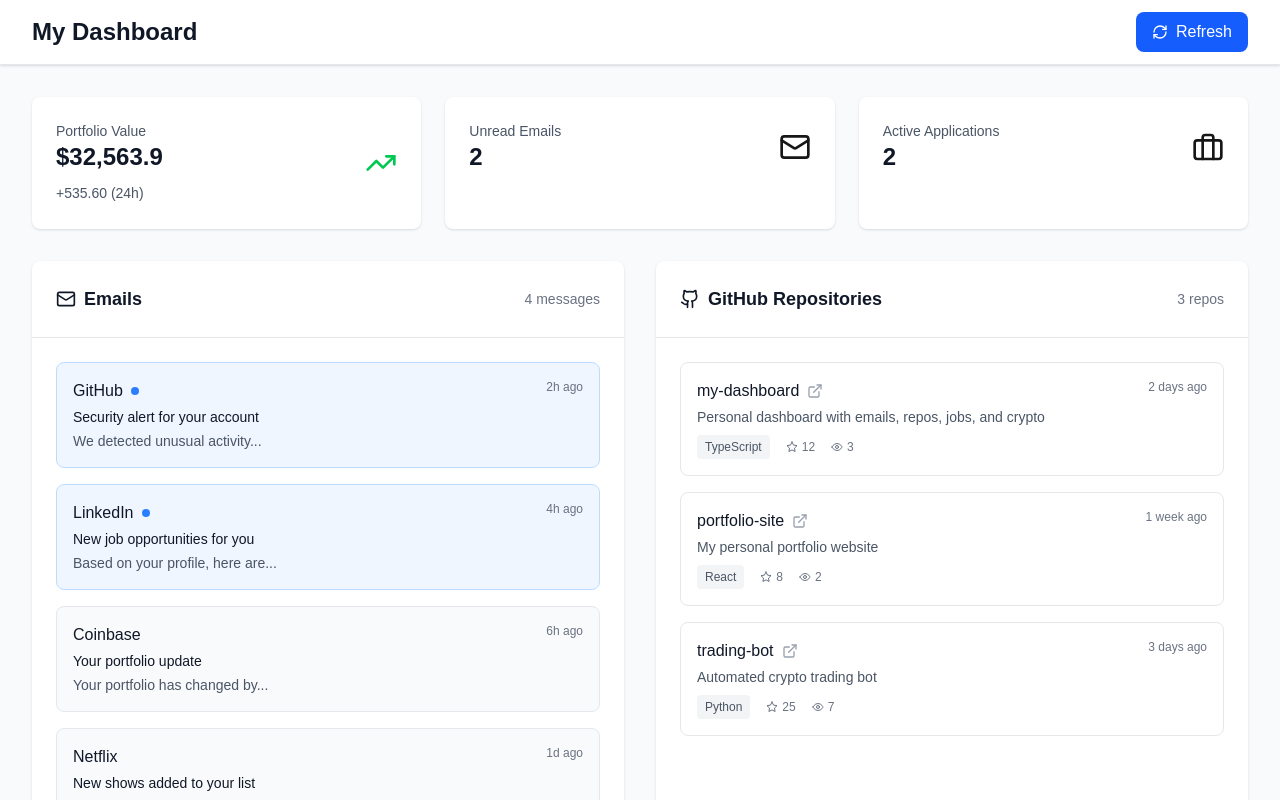
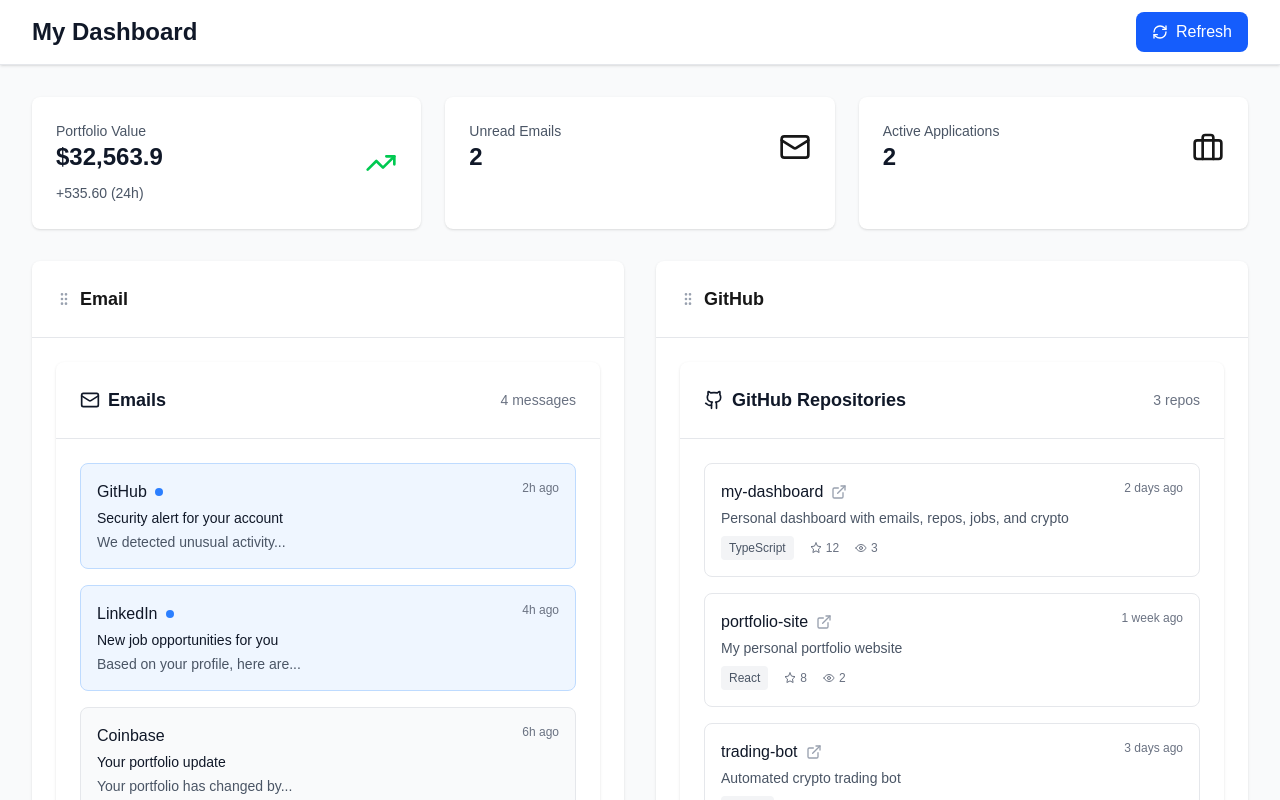
Before and after one commit to rmcguiness/my-dashboard, a Next.js app: page / in a window 1280 px wide. Shown: the top 800 px of the page. Built offline with nearby package versions, Linux system fonts and the light colour scheme.

Commit message:
created draggable components

```diff
--- a/src/app/components/CryptoSection.tsx
+++ b/src/app/components/CryptoSection.tsx
@@ -3,7 +3,7 @@
 import { CardHeader } from '@/components/ui/CardHeader';
 import { CryptoAsset } from '@/types/dashboard';
 
-interface CryptoSectionProps {
+export interface CryptoSectionProps {
     crypto: CryptoAsset[];
 }
 
--- a/src/app/components/DashboardHeader.tsx
+++ b/src/app/components/DashboardHeader.tsx
@@ -3,7 +3,7 @@
 import { RefreshCw } from 'lucide-react';
 import { Button } from '@/components/ui/Button';
 
-interface DashboardHeaderProps {
+export interface DashboardHeaderProps {
     onRefresh: () => void;
     loading: boolean;
 }
--- a/src/app/components/EmailSection.tsx
+++ b/src/app/components/EmailSection.tsx
@@ -3,7 +3,7 @@
 import { CardHeader } from '@/components/ui/CardHeader';
 import { Email } from '@/types/dashboard';
 
-interface EmailSectionProps {
+export interface EmailSectionProps {
     emails: Email[];
 }
 
--- a/src/app/components/GitHubSection.tsx
+++ b/src/app/components/GitHubSection.tsx
@@ -4,7 +4,7 @@
 import { CardHeader } from '@/components/ui/CardHeader';
 import { GitHubRepo } from '@/types/dashboard';
 
-interface GitHubSectionProps {
+export interface GitHubSectionProps {
     repos: GitHubRepo[];
 }
 
--- a/src/app/components/JobSection.tsx
+++ b/src/app/components/JobSection.tsx
@@ -3,7 +3,7 @@
 import { CardHeader } from '@/components/ui/CardHeader';
 import { JobApplication } from '@/types/dashboard';
 
-interface JobSectionProps {
+export interface JobSectionProps {
     jobs: JobApplication[];
 }
 
--- a/src/app/components/PortfolioSummary.tsx
+++ b/src/app/components/PortfolioSummary.tsx
@@ -2,7 +2,7 @@
 import { StatCard } from '@/components/ui/StatCard';
 import { Email, JobApplication, CryptoAsset } from '@/types/dashboard';
 
-interface PortfolioSummaryProps {
+export interface PortfolioSummaryProps {
     emails: Email[];
     jobs: JobApplication[];
     crypto: CryptoAsset[];
--- a/src/app/layout.tsx
+++ b/src/app/layout.tsx
@@ -25,7 +25,7 @@
   return (
     <html lang="en">
       <body
-        className={`${geistSans.variable} ${geistMono.variable} bg-gray-50 dark:bg-gray-900 antialiased`}
+        className={`${geistSans.variable} ${geistMono.variable} bg-gray-50 dark:bg-gray-900 overscroll-none antialiased`}
       >
         {children}
       </body>
--- a/src/app/page.tsx
+++ b/src/app/page.tsx
@@ -4,9 +4,11 @@
 import { DashboardHeader } from './components/DashboardHeader';
 import { PortfolioSummary } from './components/PortfolioSummary';
 import { EmailSection } from './components/EmailSection';
-import { GitHubSection } from './components/GithubSection';
+import { GitHubSection } from './components/GitHubSection';
 import { JobSection } from './components/JobSection';
 import { CryptoSection } from './components/CryptoSection';
+import { DraggableSection } from '../components/ui/DraggableSection';
+import { useDragAndDrop, DraggableSection as DraggableSectionType } from '../hooks/useDragAndDrop';
 import { Email, GitHubRepo, JobApplication, CryptoAsset } from '@/types/dashboard';
 import { mockEmails, mockRepos, mockJobs, mockCrypto } from '@/data/mockData';
 
@@ -16,6 +18,42 @@
   const [jobs, setJobs] = useState<JobApplication[]>(mockJobs);
   const [crypto, setCrypto] = useState<CryptoAsset[]>(mockCrypto);
   const [loading, setLoading] = useState(false);
+
+  const initialSections: DraggableSectionType[] = [
+    {
+      id: 'email',
+      title: 'Email',
+      component: EmailSection,
+      props: { emails },
+    },
+    {
+      id: 'github',
+      title: 'GitHub',
+      component: GitHubSection,
+      props: { repos },
+    },
+    {
+      id: 'jobs',
+      title: 'Job Applications',
+      component: JobSection,
+      props: { jobs },
+    },
+    {
+      id: 'crypto',
+      title: 'Crypto Portfolio',
+      component: CryptoSection,
+      props: { crypto },
+    },
+  ];
+
+  const {
+    sections,
+    draggedIndex,
+    handleDragStart,
+    handleDragOver,
+    handleDrop,
+    handleDragEnd,
+  } = useDragAndDrop(initialSections);
 
   const refreshData = async () => {
     setLoading(true);
@@ -32,10 +70,24 @@
         <PortfolioSummary emails={emails} jobs={jobs} crypto={crypto} />
 
         <div className="grid grid-cols-1 lg:grid-cols-2 gap-8">
-          <EmailSection emails={emails} />
-          <GitHubSection repos={repos} />
-          <JobSection jobs={jobs} />
-          <CryptoSection crypto={crypto} />
+          {sections.map((section, index) => {
+            const Component = section.component;
+            return (
+              <DraggableSection
+                key={section.id}
+                id={section.id}
+                title={section.title}
+                isDragging={draggedIndex === index}
+                onDragStart={(e) => handleDragStart(index)}
+                onDragOver={handleDragOver}
+                onDrop={(e) => handleDrop(index)}
+                onDragEnd={handleDragEnd}
+              >
+                {/* eslint-disable-next-line @typescript-eslint/no-explicit-any */}
+                <Component {...(section.props as any)} />
+              </DraggableSection>
+            );
+          })}
         </div>
       </main>
     </div>
--- /dev/null
+++ b/src/components/ui/DraggableSection.tsx
@@ -0,0 +1,47 @@
+import React from 'react';
+import { Card } from './Card';
+import { GripVertical } from 'lucide-react';
+
+interface DraggableSectionProps {
+    id: string;
+    title: string;
+    children: React.ReactNode;
+    isDragging: boolean;
+    onDragStart: (e: React.DragEvent) => void;
+    onDragOver: (e: React.DragEvent) => void;
+    onDrop: (e: React.DragEvent) => void;
+    onDragEnd: (e: React.DragEvent) => void;
+}
+
+export const DraggableSection: React.FC<DraggableSectionProps> = ({
+    id,
+    title,
+    children,
+    isDragging,
+    onDragStart,
+    onDragOver,
+    onDrop,
+    onDragEnd,
+}) => {
+    return (
+        <div
+            draggable
+            onDragStart={onDragStart}
+            onDragOver={onDragOver}
+            onDrop={onDrop}
+            onDragEnd={onDragEnd}
+            className={`transition-all duration-200 ${isDragging ? 'opacity-50 scale-95' : 'opacity-100 scale-100'
+                }`}
+        >
+            <Card className="h-full">
+                <div className="p-6 border-b border-gray-200 dark:border-gray-700 cursor-move select-none">
+                    <div className="flex items-center gap-2">
+                        <GripVertical className="w-4 h-4 text-gray-400" />
+                        <h3 className="text-lg font-semibold">{title}</h3>
+                    </div>
+                </div>
+                <div className="p-6">{children}</div>
+            </Card>
+        </div>
+    );
+};
--- /dev/null
+++ b/src/hooks/useDragAndDrop.ts
@@ -0,0 +1,62 @@
+import { CryptoSectionProps } from '@/app/components/CryptoSection';
+import { EmailSectionProps } from '@/app/components/EmailSection';
+import { GitHubSectionProps } from '@/app/components/GitHubSection';
+import { JobSectionProps } from '@/app/components/JobSection';
+import { useState, useCallback } from 'react';
+
+export interface DraggableSection {
+	id: string;
+	title: string;
+	component:
+		| ((props: EmailSectionProps) => React.ReactNode)
+		| ((props: CryptoSectionProps) => React.ReactNode)
+		| ((props: GitHubSectionProps) => React.ReactNode)
+		| ((props: JobSectionProps) => React.ReactNode);
+	props:
+		| EmailSectionProps
+		| CryptoSectionProps
+		| GitHubSectionProps
+		| JobSectionProps;
+}
+
+export const useDragAndDrop = (initialSections: DraggableSection[]) => {
+	const [sections, setSections] = useState<DraggableSection[]>(initialSections);
+	const [draggedIndex, setDraggedIndex] = useState<number | null>(null);
+
+	const handleDragStart = useCallback((index: number) => {
+		setDraggedIndex(index);
+	}, []);
+
+	const handleDragOver = useCallback((e: React.DragEvent) => {
+		e.preventDefault();
+	}, []);
+
+	const handleDrop = useCallback(
+		(dropIndex: number) => {
+			if (draggedIndex === null || draggedIndex === dropIndex) return;
+
+			setSections((prevSections) => {
+				const newSections = [...prevSections];
+				const [draggedSection] = newSections.splice(draggedIndex, 1);
+				newSections.splice(dropIndex, 0, draggedSection);
+				return newSections;
+			});
+
+			setDraggedIndex(null);
+		},
+		[draggedIndex]
+	);
+
+	const handleDragEnd = useCallback(() => {
+		setDraggedIndex(null);
+	}, []);
+
+	return {
+		sections,
+		draggedIndex,
+		handleDragStart,
+		handleDragOver,
+		handleDrop,
+		handleDragEnd,
+	};
+};
```
Also changed, not shown: src/components/ui/index.ts (added).
